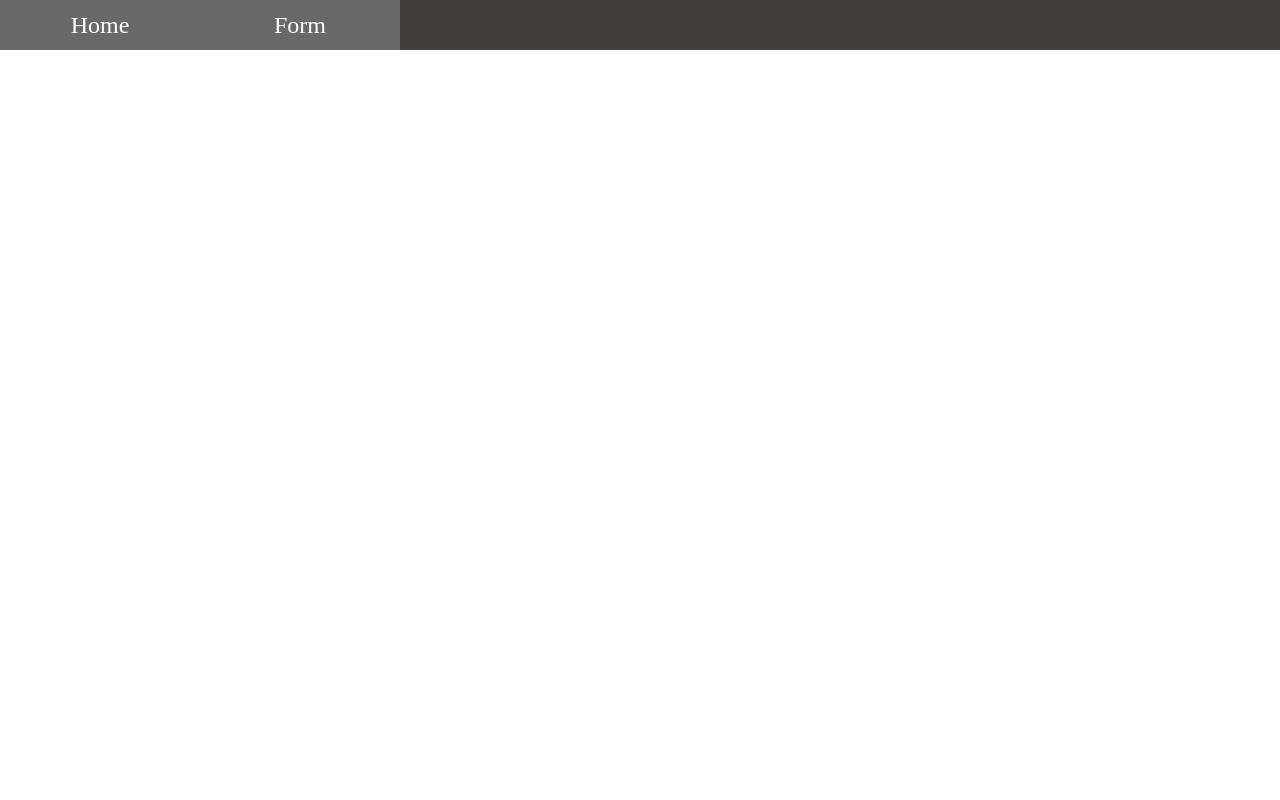
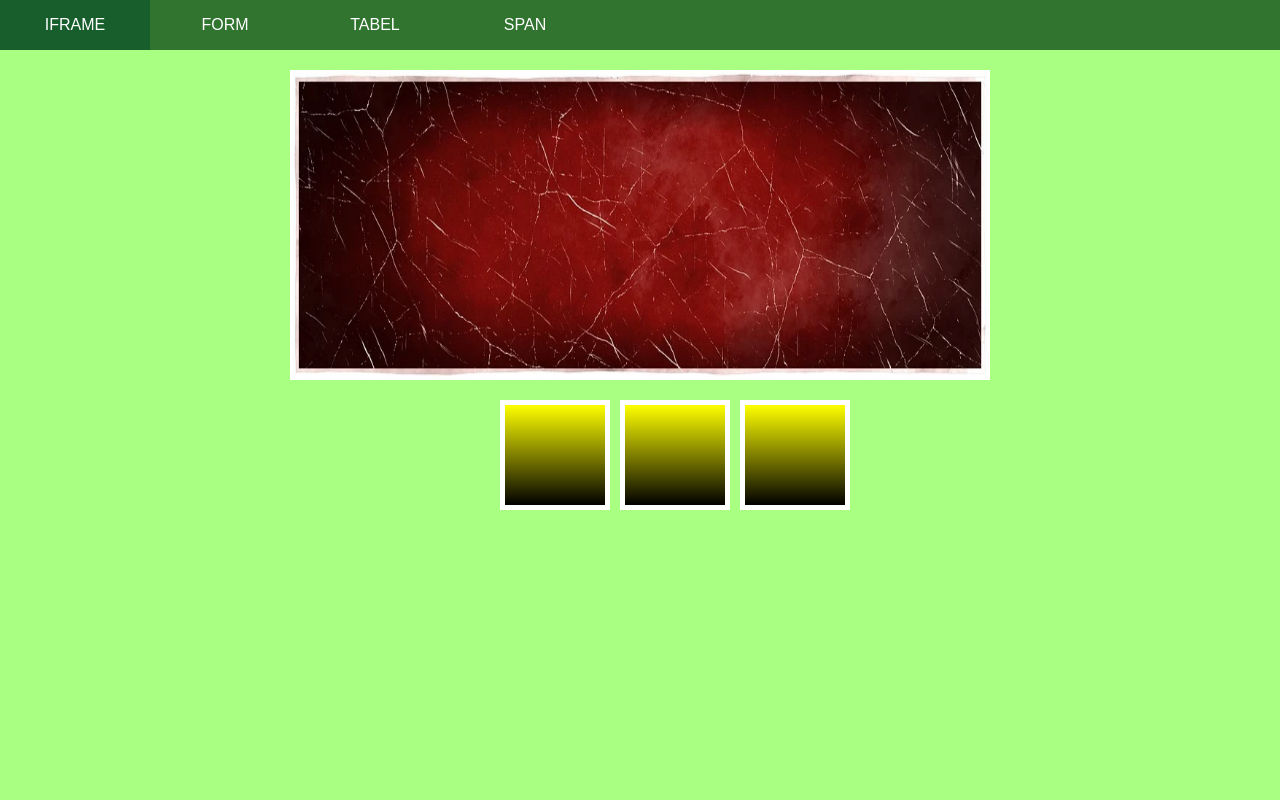
Before and after one commit to hanifan75/webpagiHanifan, a PHP site: page /navbar.html in a window 1280 px wide. Run offline with PHP 8.4, Linux system fonts and the light colour scheme.

Commit message:
hover shape

```diff
--- /dev/null
+++ b/kotak.css
@@ -0,0 +1,100 @@
+/* .bungkus-kotak{
+    width: 50%;
+    margin: 0 auto;
+    display: flex;
+    justify-content: space-between;
+}
+.kotak-item{
+    width: 100px;
+    height: 100px;
+    display: block;
+}
+.kotak1{
+    background: red;
+}
+.kotak2{
+    background: blue;
+}
+.kotak3{
+    background: green;
+}
+.kotak1:hover{
+    border-radius: 100px;
+    background: linear-gradient(red,blue);
+}
+.kotak2:hover{
+    border-radius: 100px;
+    background: linear-gradient(rgb(160, 84, 84),rgb(43, 43, 54));
+}
+.kotak3:hover{
+    border-radius: 100px;
+    background: linear-gradient(red,blue);
+} */
+
+body{
+    background-color: rgb(169, 255, 129);
+}
+
+.contain{
+    margin-left: 500px;
+}
+
+.kotak1{
+    border: 5px white solid;
+    width: 100px;
+    height: 100px;
+    text-align: center;
+    background: linear-gradient(yellow,black);
+}
+
+.kotak1:hover{
+    width: 100px;
+    height: 100px;
+    border-radius: 100px;
+    text-align: center;
+    background: linear-gradient(black,yellow);
+}
+
+.kotak2{
+    position: relative;
+    border: 5px white solid;
+    bottom: 110px;
+    left: 120px;
+    width: 100px;
+    height: 100px;
+    text-align: center;
+    background: linear-gradient(yellow,black);
+}
+
+.kotak2:hover{
+    position: relative;
+    bottom: 110px;
+    left: 120px;
+    width: 100px;
+    height: 100px;
+    border-radius: 100px;
+    text-align: center;
+    background: linear-gradient(black,yellow);
+}
+
+.kotak3{
+    position: relative;
+    border: 5px white solid;
+    bottom: 220px;
+    left: 240px;
+    width: 100px;
+    height: 100px;
+    text-align: center;
+    background: linear-gradient(yellow,black);
+}
+
+.kotak3:hover{
+    position: relative;
+    bottom: 220px;
+    left: 240px;
+    width: 100px;
+    height: 100px;
+    border-radius: 100px;
+    text-align: center;
+    background: linear-gradient(black,yellow);
+}
--- a/navbar.css
+++ b/navbar.css
@@ -1,56 +1,77 @@
-*{
-    padding: 0;
-    margin: 0;
+* {margin:0; padding:0;}
+
+body {
+background-color:#fff;
+font-family:Arial, Helvetica, sans-serif;
+color:#FFF;
  }
 
-.navbar{
-    background-color: rgb(65, 62, 62);
-    height: 50px;
-    line-height: 50px;
-    position: fixed;
-    width: 100%;
-    margin: auto;
-    margin-top: 0px;
-    z-index: 10;
+ .menu-wrap {
+background-color:rgb(49, 116, 47);
+height:50px;
+line-height:50px;
+position:relative;
+width:100%;
+margin:auto;
+margin-top:auto;
  }
 
-.navbar ul{
-    list-style: none;
-    background-color: #fff;
+.menu-wrap ul {
+list-style:none;
  }
 
-.navbar ul li a{
-    float: left;
-    width: 200px;
-    display: block;
-    text-align: center;
-    text-decoration: none;
-    text-transform: capitalize;
-    color: #fff;
-    font-size: x-large;
-    background-color: dimgrey;
+.menu-wrap ul li a {
+float:left;
+width:150px;
+display:block;
+text-align:center;
+color:#FFF;
+text-decoration:none;
+text-transform:uppercase;
  }
 
-.navbar ul li a:hover{
-    float: left;
-    width: 200px;
-    display: block;
-    text-align: center;
-    text-decoration: none;
-    text-transform: capitalize;
-    color: #fff;
-    font-size: x-large;
-    background-color: dimgrey;
+.menu-wrap ul li a:hover {
+background-color:#175e2c;
+display:block;
  }
 
-.navbar ul li:hover{
-    display: block;
+.menu-wrap ul li:hover ul {
+display:block;
  }
 
-.navbar ul ul{
-    display: none;
-    list-style: none;
-    position: absolute;
-    left: 200px;
+.menu-wrap ul ul {
+display:none;
+list-style:none;
+position:absolute;
+background-color:#139139;
+left:150px;
+top:50px;
+width:150px;
+ }
 
+.menu-wrap ul ul li a {
+float:none;
+display:block;
+padding-left:30px;
+text-align:left;
+width:160px;
  }
+
+.menu-wrap ul ul li a:hover {
+color:#fff;
+  }
+
+/* .menu{
+    background-image: linear-gradient(yellow,black);
+    margin: 20px;
+    width: 20px;
+    height: 20px;
+}
+
+.menu:hover{
+    border-radius: 20px;
+    background-image: linear-gradient(yellow,black);
+    margin: 20px;
+    width: 20px;
+    height: 20px;
+} */
--- a/navbar.html
+++ b/navbar.html
@@ -1,22 +1,49 @@
-<!DOCTYPE html>
 <html lang="en">
   <head>
-    <meta charset="UTF-8">
-    <meta name="viewport" content="width=device-width, initial-scale=1.0">
-    <meta http-equiv="X-UA-Compatible" content="ie=edge">
-    <title>Document</title>
+    <meta charset="utf-8">
+    <title>Menu Navbar Koding Asyik</title>
     <link rel="stylesheet" href="navbar.css">
+    <link rel="stylesheet" href="slider.css">
+    <link rel="stylesheet" href="kotak.css">
   </head>
 <body>
-    <div class="navbar">
+  <div class="menu-wrap">
 	<ul>
-            <li><a href="index.html">Home</a></li>
-            <li><a href="form.html">Form</a></li>
+		<li><a href="iframe.html" target="blank">IFrame</a></li>
+		<li><a href="form.html" target="blank">Form</a>
       <ul>
-                <li><a href="form.html">Form Biodata</a></li>
-                <li><a href="form.html">Form Pendaftaran</a></li>
+				<li><a href="form.html" target="blank">Daftar</a></li>
+        <li><a href="form.html" target="blank">Login</a></li>
 			</ul>
+    </li>
+    <li><a href="tabel.html" target="blank">Tabel</a></li>
+		<li><a href="span.html" target="blank">Span</a></li>
 	</ul>
   </div>
+
+  <center>
+    <div class="slider1">
+        <div class="slider-isi">
+            <img src="img/1.jpg">
+            <img src="img/2.jpg">
+            <img src="img/3.jpg">
+            <img src="img/4.jpg">
+        </div>
+    </div>
+
+   </center>
+
+    <!-- <div class="bungkus-kotak">
+       <p class="kotak-item kotak1">1</p>
+        <p class="kotak-item kotak2">2</p>
+        <p class="kotak-item kotak3">3</p>
+    </div> -->
+
+    <div class="contain">
+    <a href="" target="blank"><p class="kotak1"></p></a>
+    <p class="kotak2"></p>
+    <p class="kotak3"></p>
+    </div>
+
 </body>
 </html>
--- a/slider.css
+++ b/slider.css
@@ -1,30 +1,29 @@
 .slider1{
-    border: 5px;
     position: relative;
     overflow: hidden;
     margin: 20px;
     width: 700px;
     height: 310px;
-    background-color: red;
+    background-color: rgb(26, 107, 37);
 }
 
 .slider-isi{
     position: absolute;
     width: 3900px;
     animation-name: gambar;
-    animation-duration: 15s;
+    animation-duration: 16s;
     animation-timing-function: ease-in-out;
     animation-iteration-count: infinite;
     -webkit-animation-name: gambar;
-    -webkit-animation-duration: 15s;
+    -webkit-animation-duration: 16s;
     -webkit-animation-timing-function: ease-in-out;
     -webkit-animation-iteration-count: infinite;
     -moz-animation-name: gambar;
-    -moz-animation-duration: 15s;
+    -moz-animation-duration: 16s;
     -moz-animation-timing-function: ease-in-out;
     -moz-animation-iteration-count: infinite;
     -o-animation-name: gambar;
-    -o-animation-duration: 15s;
+    -o-animation-duration: 16s;
     -o-animation-timing-function: ease-in-out;
     -o-animation-iteration-count: infinite;
 }
@@ -43,10 +42,8 @@
 }
 
 .slider1:after{
-    /* font-size: ; */
     position: absolute;
     z-index: 12;
-    /* color: ; */
     left: 300px; top: 80px;
     transition: 1s all ease-in-out;
     -webkit-transition: ease-in-out;
@@ -93,21 +90,129 @@
         left: -1400px; opacity: 1;
     }
     72%{
-
+        opacity: 0;
     }
     74%{
-
+        opacity: 0;
     }
     75%{
-
+        left: -2100px; opacity: 1;
     }
     95%{
-
+        left: -2100px; opacity: 1;
     }
     97%{
-
+        left: -2100px; opacity: 0;
     }
     100%{
-
+        left: 0; opacity: 0;
     }
 }
+
+@-webkit-keyframes gambar{
+    0%{
+        left: 0; opacity: 0;
+    }
+    2%{
+        opcatity: 1;
+    }
+    20%{
+      left: 0;  opcatity: 0;
+    }
+    21%{
+        opacity: 0;
+    }
+    24%{
+        opacity: 0;
+    }
+    25%{
+        left:-700px; opacity: 1;
+    }
+    45%{
+        left: -700px; opacity: 1;
+    }
+    46%{
+        opacity: 0;
+    }
+    48%{
+        opacity: 0;
+    }
+    50%{
+        left: -1400px; opacity: 1;
+    }
+    70%{
+        left: -1400px; opacity: 1;
+    }
+    72%{
+        opacity: 0;
+    }
+    74%{
+        opacity: 0;
+    }
+    75%{
+        left: -2100px; opacity: 1;
+    }
+    95%{
+        left: -2100px; opacity: 1;
+    }
+    97%{
+        left: -2100px; opacity: 0;
+    }
+    100%{
+        left: 0; opacity: 0;
+    }
+}
+
+@-moz-keyframes gambar{
+    0%{
+        left: 0; opacity: 0;
+    }
+    2%{
+        opcatity: 1;
+    }
+    20%{
+      left: 0;  opcatity: 0;
+    }
+    21%{
+        opacity: 0;
+    }
+    24%{
+        opacity: 0;
+    }
+    25%{
+        left:-700px; opacity: 1;
+    }
+    45%{
+        left: -700px; opacity: 1;
+    }
+    46%{
+        opacity: 0;
+    }
+    48%{
+        opacity: 0;
+    }
+    50%{
+        left: -1400px; opacity: 1;
+    }
+    70%{
+        left: -1400px; opacity: 1;
+    }
+    72%{
+        opacity: 0;
+    }
+    74%{
+        opacity: 0;
+    }
+    75%{
+        left: -2100px; opacity: 1;
+    }
+    95%{
+        left: -2100px; opacity: 1;
+    }
+    97%{
+        left: -2100px; opacity: 0;
+    }
+    100%{
+        left: 0; opacity: 0;
+    }
+}
```
Also changed, not shown: 1 other file. Lines whose indentation alone changed are shown as unchanged.
